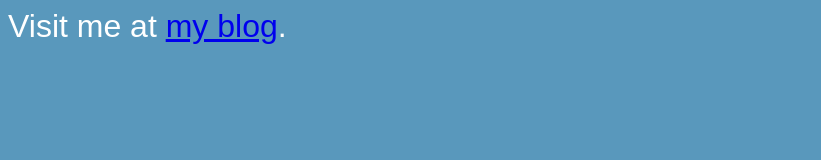
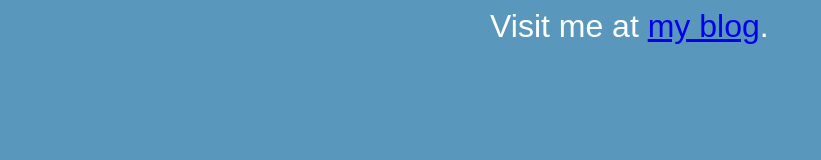
Before and after one commit to tante/tante.github.com, a plain HTML site: page index.html in a window 1280 px wide. Shown: the whole page, without its empty margins (0-821 px from the left). Drawn offline with Linux system fonts and the light colour scheme.

Commit message:
Width measured.

```diff
--- a/index.html
+++ b/index.html
@@ -5,6 +5,6 @@
     </head>
 
     <body>
-        <div style="width:auto;margin-left:auto;margin-right:auto;">Visit me at <a href="http://the-gay-bar.com">my blog</a>.</div>
+        <div style="width:300px;margin-left:auto;margin-right:auto;">Visit me at <a href="http://the-gay-bar.com">my blog</a>.</div>
     </body>
 </html>
```
